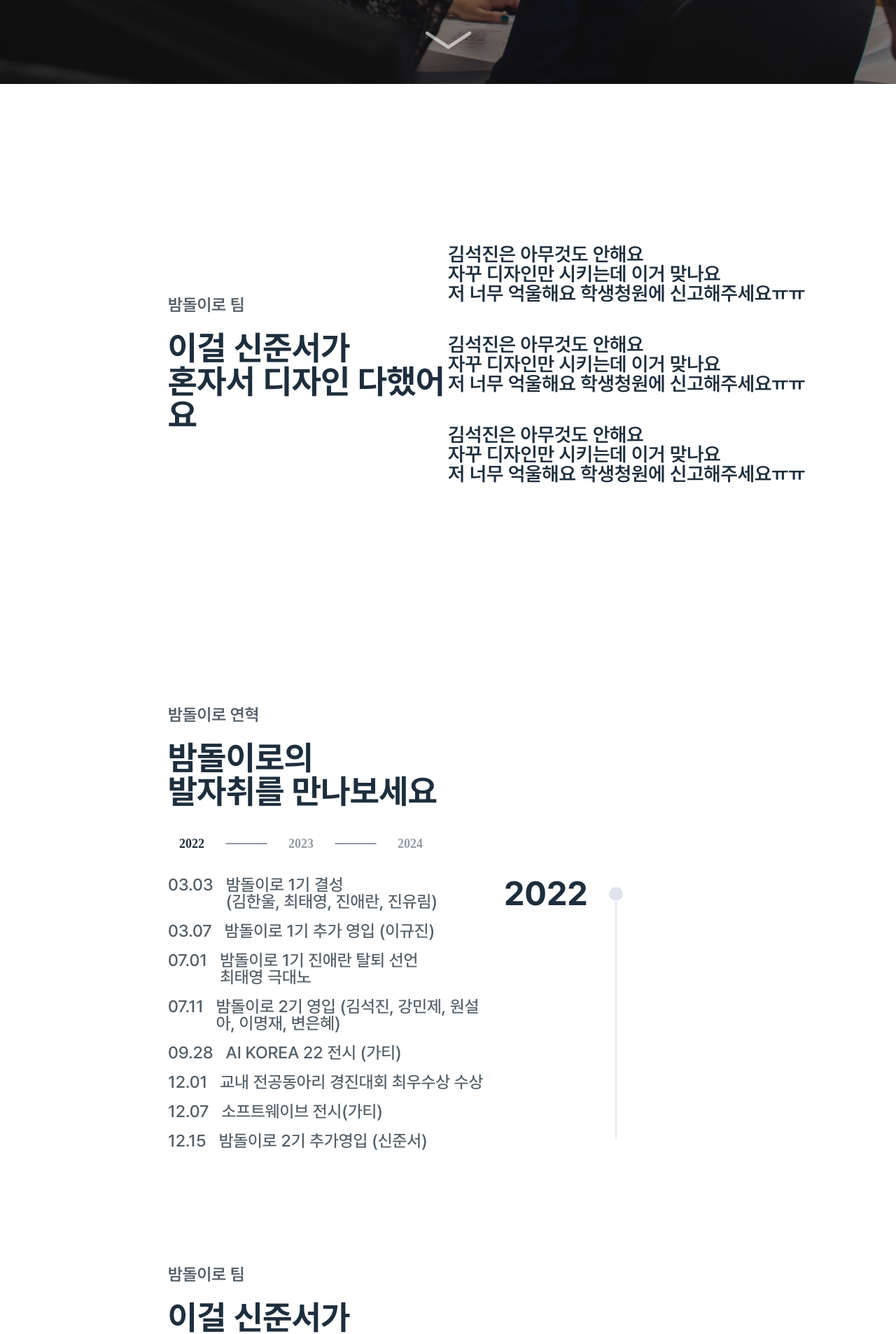
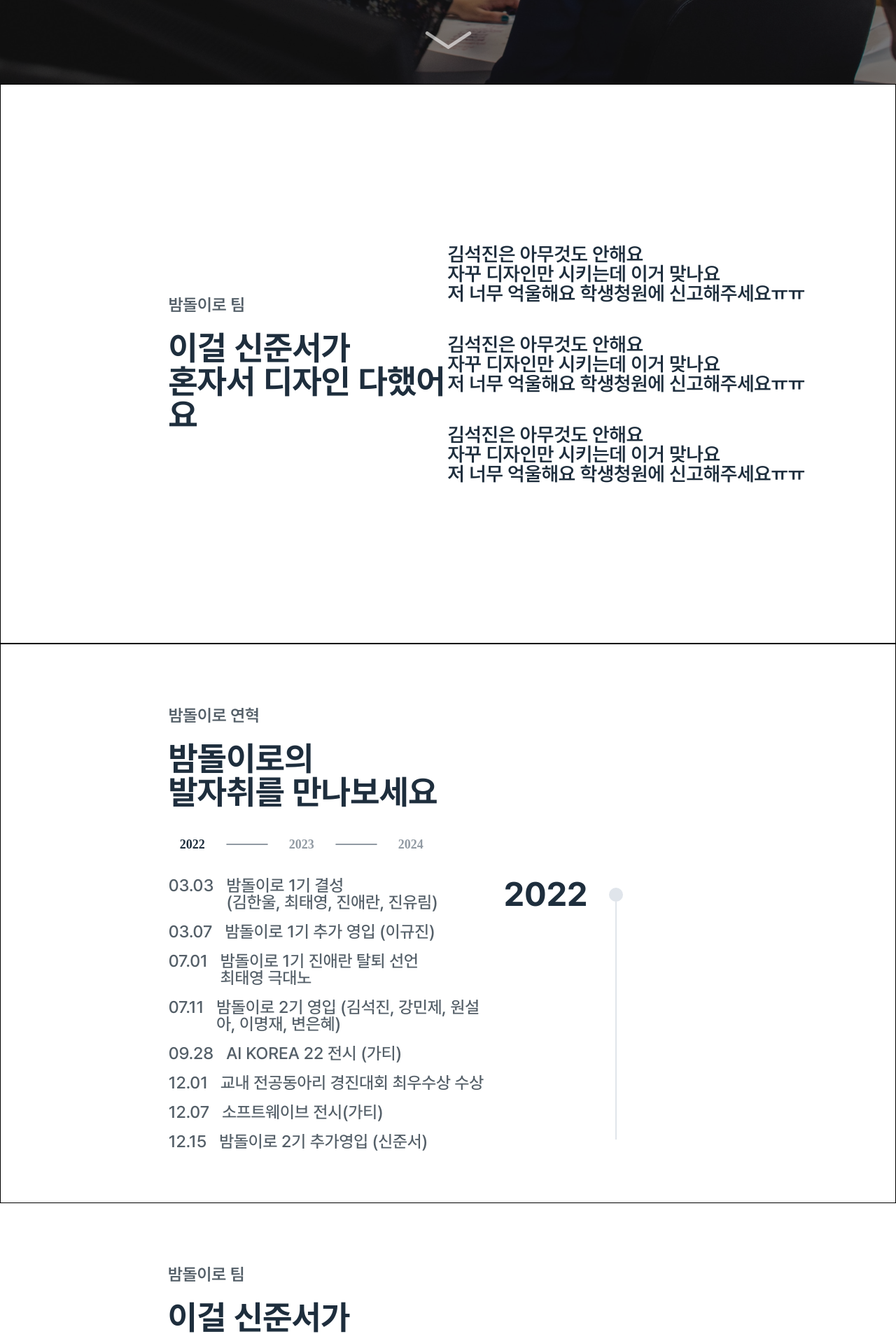
Before and after one commit to Bamdoliro/Bamdoliro, a React (Create React App) app: page / in a window 1280 px wide. Shown: the part 680-2587 px from the top of the page at 70% size. Built offline with nearby package versions, Linux system fonts and the light colour scheme.

Commit message:
ADD :: 현재 좌표를 구할수있는 코드 - 왜 추가했냐면 scrollTo 좌표를 구해야하기 때문에

```diff
--- a/src/App.tsx
+++ b/src/App.tsx
@@ -1,16 +1,32 @@
-import React from 'react';
+import React, { useState, useEffect } from 'react';
 import { RecoilRoot } from 'recoil';
 import * as P from './pages';
 import Header from './components/Header';
 
 export default function App() {
+  // 현재 좌표를 구할수있슴둥
+  const [position, setPosition] = useState(0);
+  function onScroll() {
+    setPosition(window.scrollY);
+  }
+  useEffect(() => {
+    window.addEventListener('scroll', onScroll);
+    return () => {
+      window.removeEventListener('scroll', onScroll);
+    };
+  }, []);
+
+  useEffect(() => {
+    console.log(position);
+  }, [position]);
+
   return (
     <RecoilRoot>
       <Header />
       <P.Main />
-      <P.Introduce />
-      <P.History />
-      <P.Projects />
+      <P.Introduce /> {/* 914 */}
+      <P.History /> {/* 1833 */}
+      <P.Projects /> {/* 2760 */}
     </RecoilRoot>
   );
 }
--- a/src/components/History/style.ts
+++ b/src/components/History/style.ts
@@ -9,6 +9,7 @@ export const History = styled.div`
   width: 100vw;
   height: 100vh;
   background-color: ${color.white};
+  border: 1px solid black;
 `;
 
 export const InnerFrame = styled.div`
--- a/src/components/Introduce/style.ts
+++ b/src/components/Introduce/style.ts
@@ -9,6 +9,8 @@ export const Container = styled.div`
   width: 100vw;
   height: 100vh;
   background-color: ${color.white};
+
+  border: 1px solid black;
 `;
 
 export const Wrap = styled.div`
```
